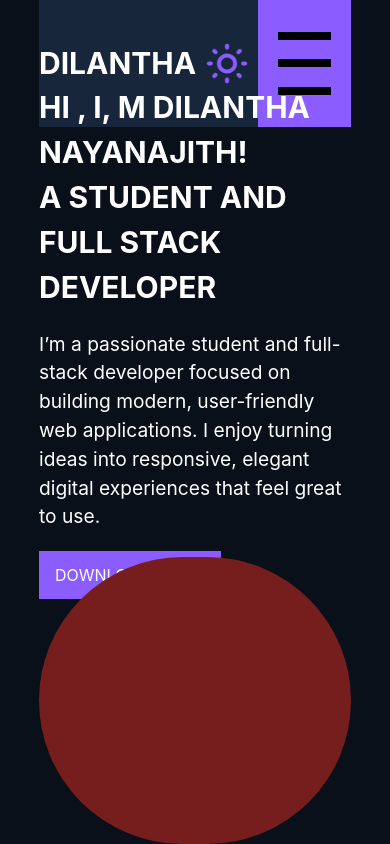
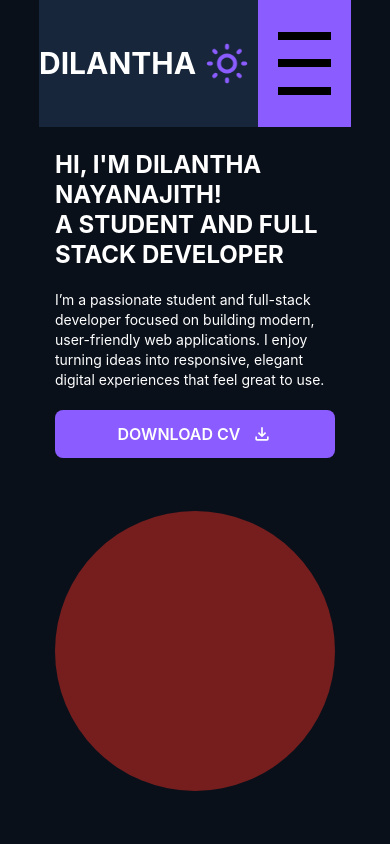
Before and after one commit to DILANTHA9590/my_portfolio, a React (Vite) app: page / in a window 390 px wide. Built offline with nearby package versions, Linux system fonts and the light colour scheme.

Commit message:
Improved Home component responsiveness with Tailwind CSS for better layout and styling across devices 📱✨

```diff
--- a/src/home_main/pages/Home.jsx
+++ b/src/home_main/pages/Home.jsx
@@ -4,46 +4,52 @@ import { Link } from "react-router-dom";
 
 export default function Home() {
   return (
-    <>
-      <div className="flex flex-col justify-center h-full text-white font-inter sm:flex-row">
-        <div className="sm:w-[55%] flex flex-col justify-center items-start  sm:gap-y-9 gap-y-5 h-[60%] sm:h-auto">
-          <div className="font-bold text-main_title">
-            <h1 className="bg-pr">HI , I, M DILANTHA NAYANAJITH!</h1>
+    <div className="flex flex-col justify-center h-full min-h-full px-4 text-white font-inter sm:px-6 lg:px-8">
+      <div className="flex flex-col w-full gap-6 mx-auto sm:flex-row max-w-7xl sm:gap-8">
+        {/* Text Section */}
+        <div className="sm:w-[55%] flex flex-col justify-center items-start gap-y-5 sm:gap-y-8">
+          <div className="text-2xl font-bold leading-tight sm:text-main_title">
+            <h1>HI, I'M DILANTHA NAYANAJITH!</h1>
             <h1>A STUDENT AND FULL STACK DEVELOPER</h1>
           </div>
 
-          <div>
-            <h3 className="text-description">
+          <div className="text-sm sm:text-description md:max-w-lg">
+            <h3>
               I’m a passionate student and full-stack developer focused on
               building modern, user-friendly web applications. I enjoy turning
               ideas into responsive, elegant digital experiences that feel great
               to use.
             </h3>
           </div>
-          <div className="flex items-center justify-center h-12 max-w-3xl p-4 bg-accent">
-            <Link className="flex items-center justify-center gap-x-3">
-              <h1>DOWNLOAD CV </h1>
-              <MdOutlineFileDownload className="" />
+
+          <div className="w-full max-w-xs sm:max-w-sm">
+            <Link
+              to="/cv"
+              className="flex items-center justify-center w-full h-12 p-4 font-semibold text-white transition rounded-lg gap-x-3 bg-accent hover:bg-purple-700"
+            >
+              <span>DOWNLOAD CV</span>
+              <MdOutlineFileDownload className="text-xl" />
             </Link>
           </div>
         </div>
 
-        <div className="sm:w-[45%] flex justify-center items-center h-[40%] sm:h-auto">
-          <div className="h-full w-[500px] rounded-full bg-[#761E1E]  relative">
+        {/* Image Section */}
+        <div className="sm:w-[45%] flex justify-center items-center h-[40vh] sm:h-auto">
+          <div className="relative w-full max-w-[300px] sm:max-w-[400px] md:max-w-[500px] aspect-square rounded-full bg-[#761E1E] overflow-hidden">
+            {/* Uncomment and adjust image paths as needed */}
             {/* <img
               src="/home_icons/testuser.png"
               alt="user_logo"
-              className="absolute -left-10"
+              className="absolute w-20 -left-10 sm:w-24"
             />
-
             <img
               src="/home_icons/framer.png"
-              alt=""
-              className=" w-[110px] h-[100px] top-25 absolute left-9"
+              alt="framer_logo"
+              className="absolute w-16 left-9 top-24 sm:w-20 md:w-24"
             /> */}
           </div>
         </div>
       </div>
-    </>
+    </div>
   );
 }
```
